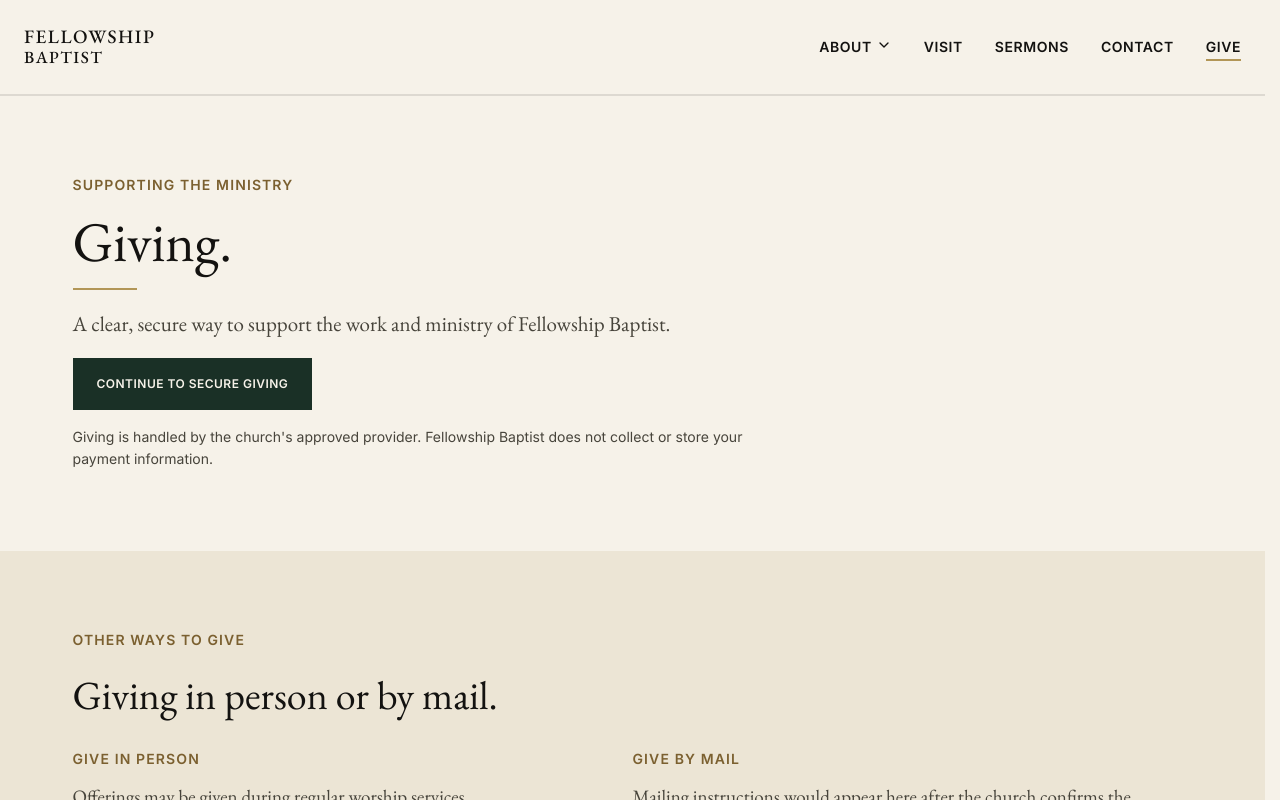
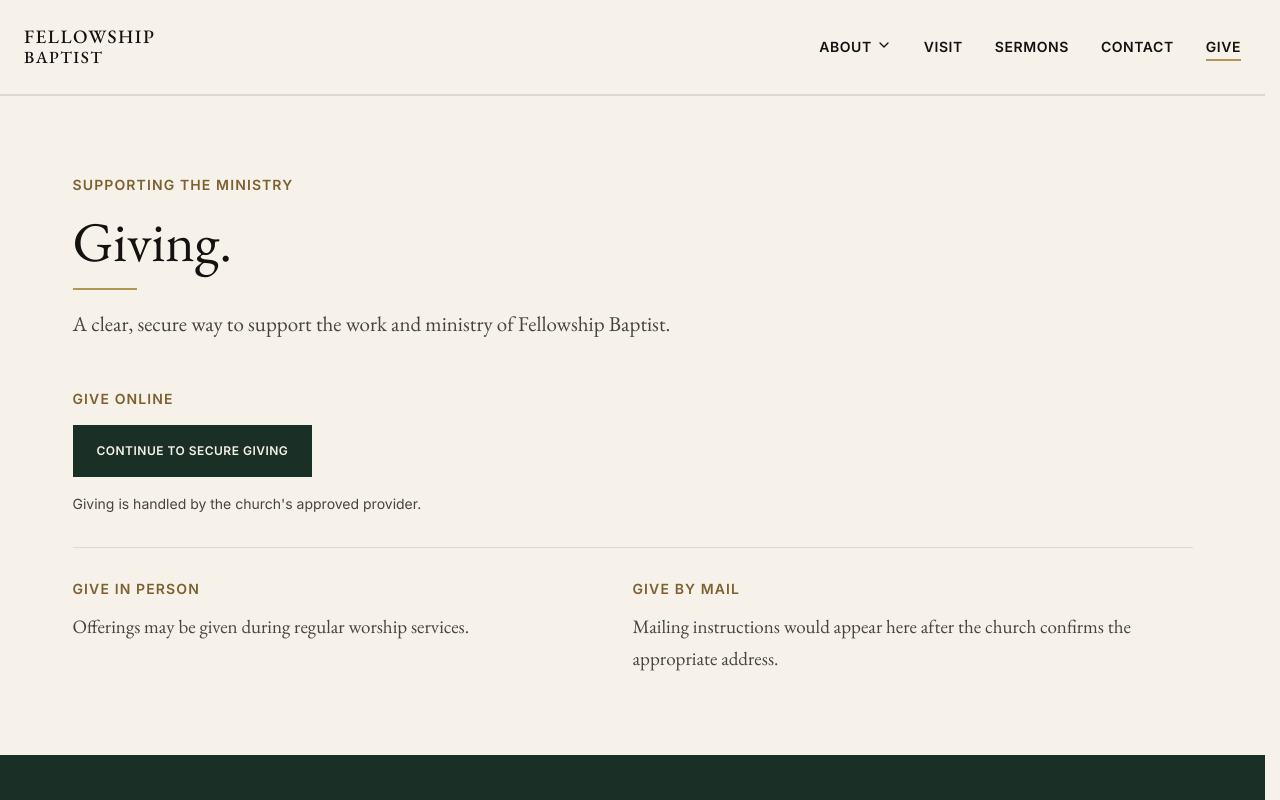
Before and after one commit to josiahstoltzfus/fellowship-baptist-website, a React (Vite) app: page /give in a window 1280 px wide. Shown: the top 800 px of the page. Built offline with nearby package versions, Linux system fonts and the light colour scheme.

Commit message:
refactor: simplify giving page layout

```diff
--- a/src/components/layout/header/DesktopDropdown.module.css
+++ b/src/components/layout/header/DesktopDropdown.module.css
@@ -8,7 +8,7 @@
     top: calc(100% + var(--space-sm));
 
     background: var(--color-surface-base);
-    border: 1px solid var(--color-border-default);
+    border: 2px solid var(--color-border-default);
 
     white-space: nowrap;
 
--- a/src/pages/giving/GivePage.module.css
+++ /dev/null
@@ -1,4 +0,0 @@
-.disclaimer {
-    max-width: var(--layout-reading-max);
-    color: var(--color-text-body);
-}
--- a/src/pages/giving/GivePage.tsx
+++ b/src/pages/giving/GivePage.tsx
@@ -1,8 +1,6 @@
-import styles from "./GivePage.module.css";
 import PageIntroduction from "../../components/content/PageIntroduction/PageIntroduction.tsx";
 import PageConclusion from "../../components/content/PageConclusion/PageConclusion.tsx";
 import GivingMethods from "./components/GivingMethods.tsx";
-import ActionLink from "../../components/actions/ActionLink.tsx";
 
 export default function GivePage() {
     return (
@@ -10,12 +8,9 @@ export default function GivePage() {
             <PageIntroduction
                 eyebrow="Supporting the Ministry"
                 title="Giving."
-                description="A clear, secure way to support the work and ministry of Fellowship Baptist.">
-                <ActionLink href="..." external={true}>Continue to secure giving</ActionLink>
-                <p className={`${styles.disclaimer} text-body-small`}>Giving is handled by the church's approved provider.
-                    Fellowship Baptist does not collect or store your
-                    payment information.</p>
-            </PageIntroduction>
+                description="A clear, secure way to support the work and ministry of Fellowship Baptist."
+                spacing="connected"
+            />
             <GivingMethods/>
             <PageConclusion
                 eyebrow="Questions"
--- a/src/pages/giving/components/GivingMethods.module.css
+++ b/src/pages/giving/components/GivingMethods.module.css
@@ -1,23 +1,31 @@
 .methods {
     width: 100%;
-    background: var(--color-surface-reflective);
+    background: var(--color-surface-base);
 }
 
 .content {
     width: min(calc(100% - 2 * var(--layout-gutter)), var(--layout-content-default));
     margin-inline: auto;
-    padding-block: var(--space-4xl);
+    padding-block-start: var(--space-2xl);
+    padding-block-end: var(--space-4xl);
 
     display: flex;
     flex-direction: column;
     gap: var(--space-xl);
-
 }
 
-.introduction {
+.header {
+    padding-block-end: var(--space-xl);
+    border-bottom: 1px solid var(--color-border-default);
+
     display: flex;
     flex-direction: column;
-    gap: var(--space-lg);
+    gap: var(--space-md);
+}
+
+.disclaimer {
+    max-width: var(--layout-reading-max);
+    color: var(--color-text-body);
 }
 
 .eyebrow,
--- a/src/pages/giving/components/GivingMethods.tsx
+++ b/src/pages/giving/components/GivingMethods.tsx
@@ -1,13 +1,15 @@
 import styles from "./GivingMethods.module.css";
+import ActionLink from "../../../components/actions/ActionLink.tsx";
 
 export default function GivingMethods() {
     return (
         <section className={`${styles.methods}`}>
             <div className={`${styles.content}`}>
-                <header className={`${styles.introduction}`}>
-                    <p className={`text-eyebrow ${styles.eyebrow}`}>Other ways to give</p>
-                    <h2 className={`text-section-title`}>Giving in person or by mail.</h2>
-                </header>
+                <div className={styles.header}>
+                    <p className={`text-eyebrow ${styles.number}`}>Give Online</p>
+                    <ActionLink href="..." external={true}>Continue to secure giving</ActionLink>
+                    <p className={`${styles.disclaimer} text-body-small`}>Giving is handled by the church's approved provider.</p>
+                </div>
 
                 <div className={`${styles.list}`}>
                     <article className={`${styles.method}`}>
```
